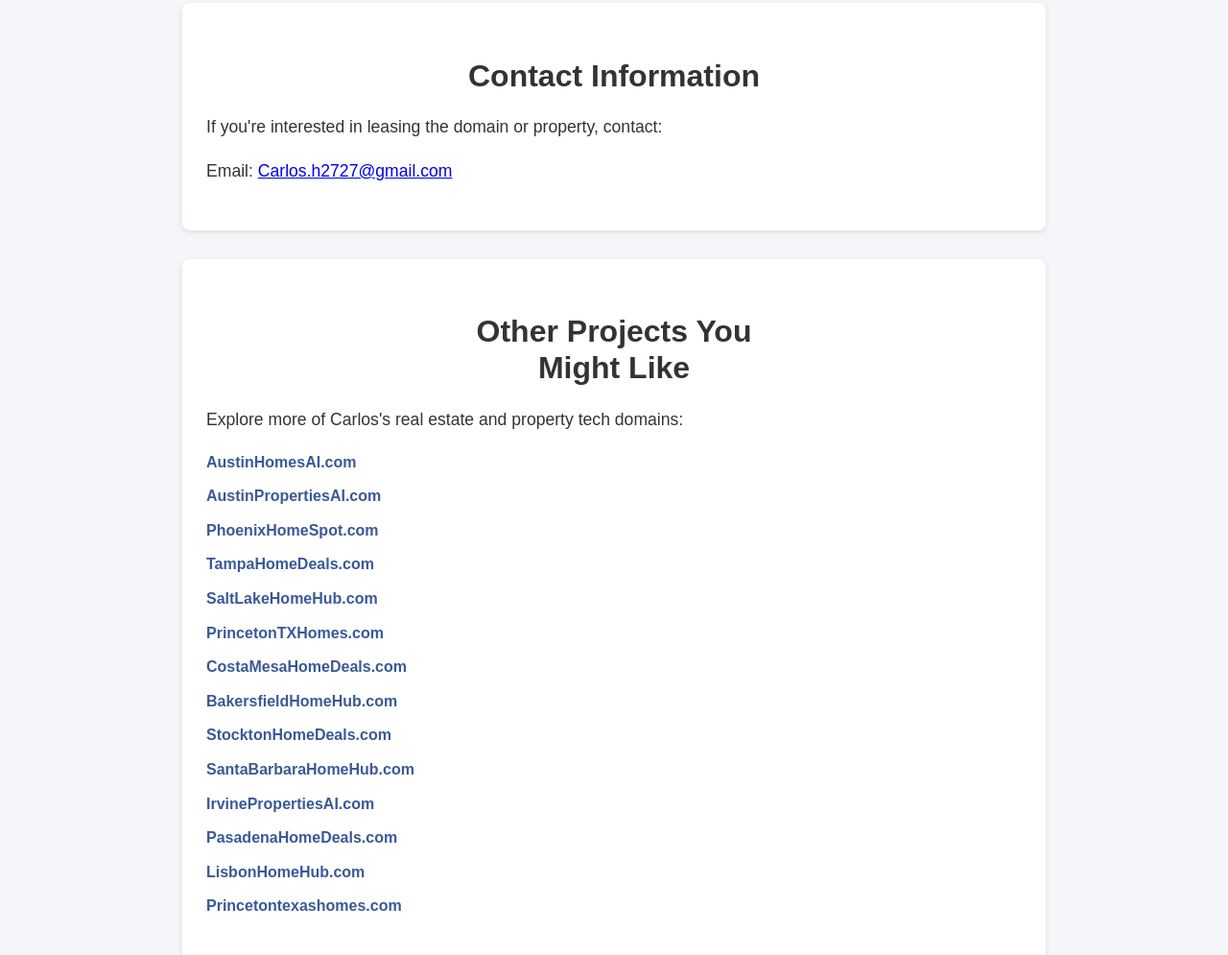
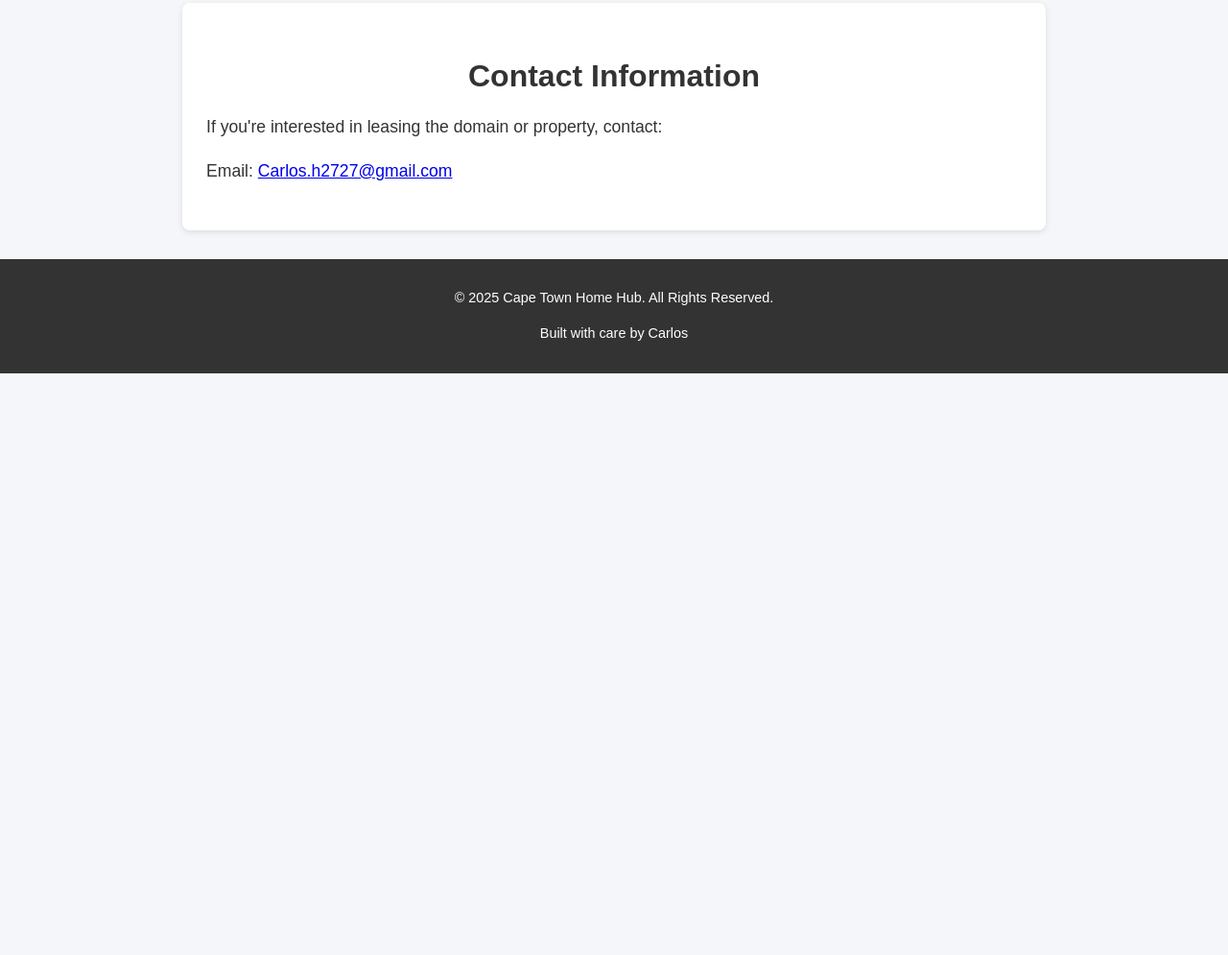
Before and after one commit to caly27/capetownhomehub.com, a plain HTML site: page index.html in a window 1280 px wide. Shown: the part 685-1680 px from the top of the page at 96% size. After the commit the page ends 1074 px from the top, so only its background shows below. Drawn offline with Linux system fonts and the light colour scheme.

Commit message:
index.html

```diff
--- a/index.html
+++ b/index.html
@@ -12,6 +12,12 @@
   <meta property="og:image" content="image.jpg" />
   <meta property="og:url" content="https://www.capetownhomehub.com" />
   <title>Lease CapeTownHomeHub.com — Premium Real Estate Domain for Cape Town</title>
+
+  <!-- Self-referencing canonical tag -->
+  <link rel="canonical" href="https://www.capetownhomehub.com" />
+
+  <!-- Canonical link to main site (CityDomainPro.com) -->
+  <link rel="alternate" href="https://www.CityDomainPro.com" />
 
   <style>
     body {
@@ -213,27 +219,6 @@
     <p>Email: <a href="mailto:Carlos.h2727@gmail.com">Carlos.h2727@gmail.com</a></p>
   </section>
 
-  <section class="other-sites highlight-box">
-    <h2 class="section-title">Other Projects You Might Like</h2>
-    <p>Explore more of Carlos's real estate and property tech domains:</p>
-    <ul>
-      <li><a href="http://AustinHomesAi.com" target="_blank">AustinHomesAI.com</a></li>
-      <li><a href="http://AustinPropertiesAi.com" target="_blank">AustinPropertiesAI.com</a></li>
-      <li><a href="http://PhoenixHomeSpot.com" target="_blank">PhoenixHomeSpot.com</a></li>
-      <li><a href="http://TampaHomeDeals.com" target="_blank">TampaHomeDeals.com</a></li>
-      <li><a href="http://SaltLakeHomeHub.com" target="_blank">SaltLakeHomeHub.com</a></li>
-      <li><a href="http://PrincetonTXHomes.com" target="_blank">PrincetonTXHomes.com</a></li>
-      <li><a href="http://CostaMesaHomeDeals.com" target="_blank">CostaMesaHomeDeals.com</a></li>
-      <li><a href="http://BakersfieldHomeHub.com" target="_blank">BakersfieldHomeHub.com</a></li>
-      <li><a href="http://StocktonHomeDeals.com" target="_blank">StocktonHomeDeals.com</a></li>
-      <li><a href="http://SantaBarbaraHomeHub.com" target="_blank">SantaBarbaraHomeHub.com</a></li>
-      <li><a href="http://IrvinePropertiesAI.com" target="_blank">IrvinePropertiesAI.com</a></li>
-      <li><a href="http://PasadenaHomeDeals.com" target="_blank">PasadenaHomeDeals.com</a></li>
-      <li><a href="http://LisbonHomeHub.com" target="_blank">LisbonHomeHub.com</a></li>
-      <li><a href="http://Princetontexashomes.com" target="_blank">Princetontexashomes.com</a></li>
-    </ul>
-  </section>
-
   <footer>
     <p>&copy; 2025 Cape Town Home Hub. All Rights Reserved.</p>
     <p>Built with care by <a href="mailto:Carlos.h2727@gmail.com">Carlos</a></p>
```
